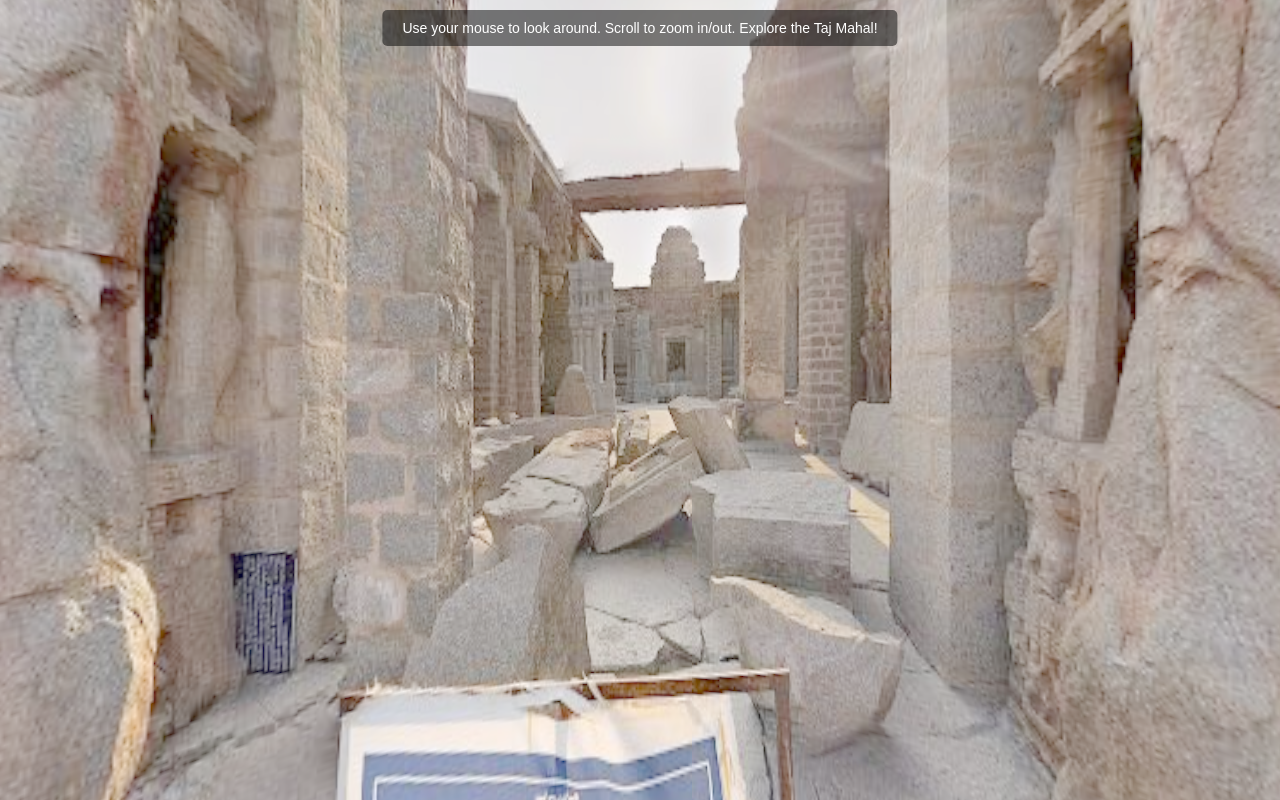
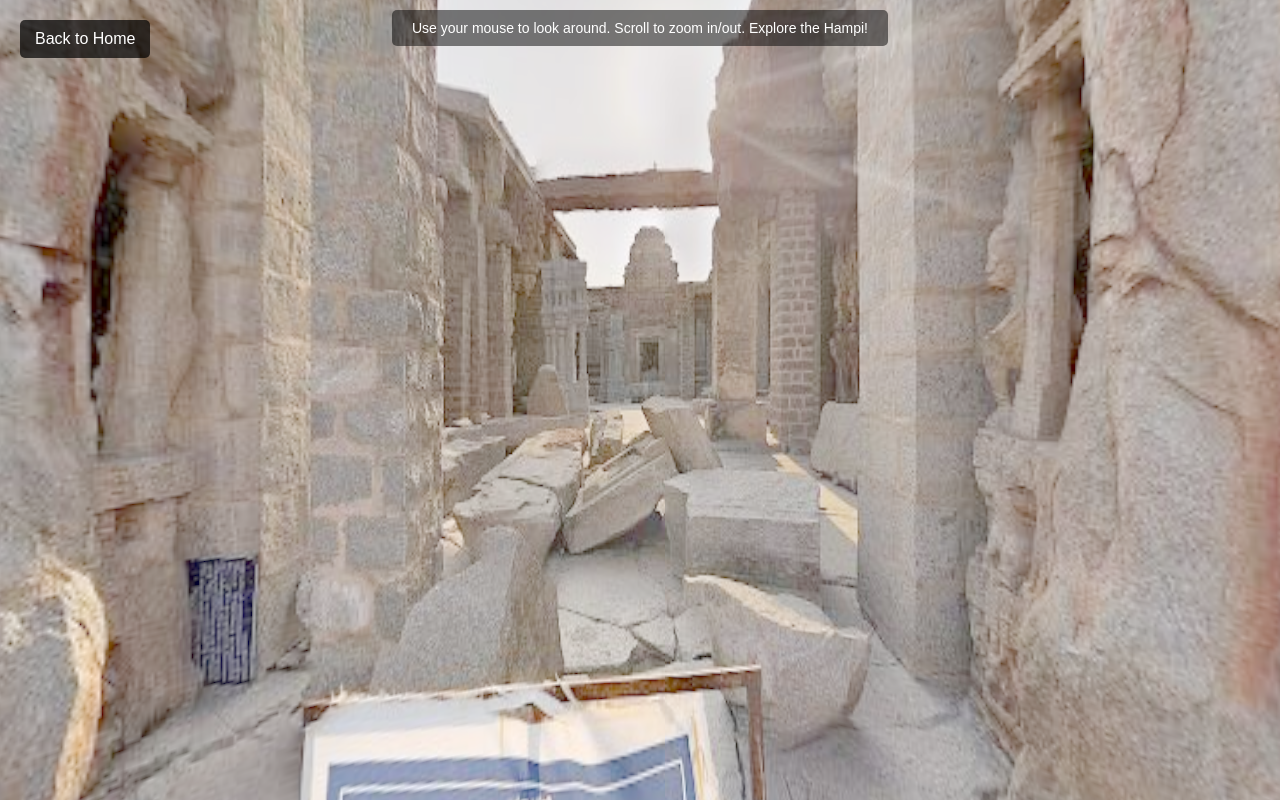
Before and after one commit to mprabhakaran/VirtualTour, a plain HTML site: page hampi.html in a window 1280 px wide. Drawn offline with nearby package versions, Linux system fonts and the light colour scheme; animation ran at ten frames a second.

Commit message:
Update hampi.html

```diff
--- a/hampi.html
+++ b/hampi.html
@@ -32,11 +32,36 @@
             border-radius: 5px;
             font-size: 14px;
         }
+        .back-button {
+            position: absolute;
+            top: 20px;
+            left: 20px;
+            background: rgba(0, 0, 0, 0.7);
+            color: white;
+            padding: 10px 15px;
+            font-family: Arial, sans-serif;
+            font-size: 16px;
+            border: none;
+            border-radius: 5px;
+            cursor: pointer;
+            z-index: 10;
+        }
+        .back-button:hover {
+            background: rgba(255, 255, 255, 0.8);
+            color: black;
+        }
     </style>
 </head>
 <body>
+    <script>
+        function goBack() {
+            window.location.href = './index.html'; // Replace 'index.html' with your home page file name or URL
+        }
+    </script>
+    <button class="back-button" onclick="goBack()">Back to Home</button>
+    <audio src="./Audios/hampi.mp3" autoplay></audio>
     <div class="instructions">
-        Use your mouse to look around. Scroll to zoom in/out. Explore the Taj Mahal!
+        Use your mouse to look around. Scroll to zoom in/out. Explore the Hampi!
     </div>
     <script type="module">
         import * as THREE from 'three';
@@ -103,6 +128,7 @@
                 Math.cos(phi),
                 Math.sin(phi) * Math.sin(theta)
             );
+            sphere.rotation.y += 0.001;
             renderer.render(scene, camera);
         }
         animate();
```
